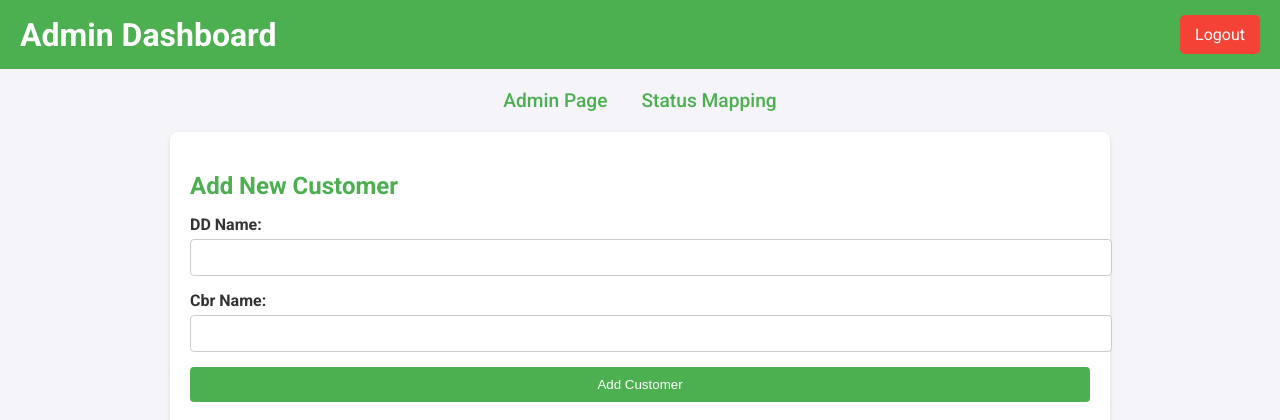
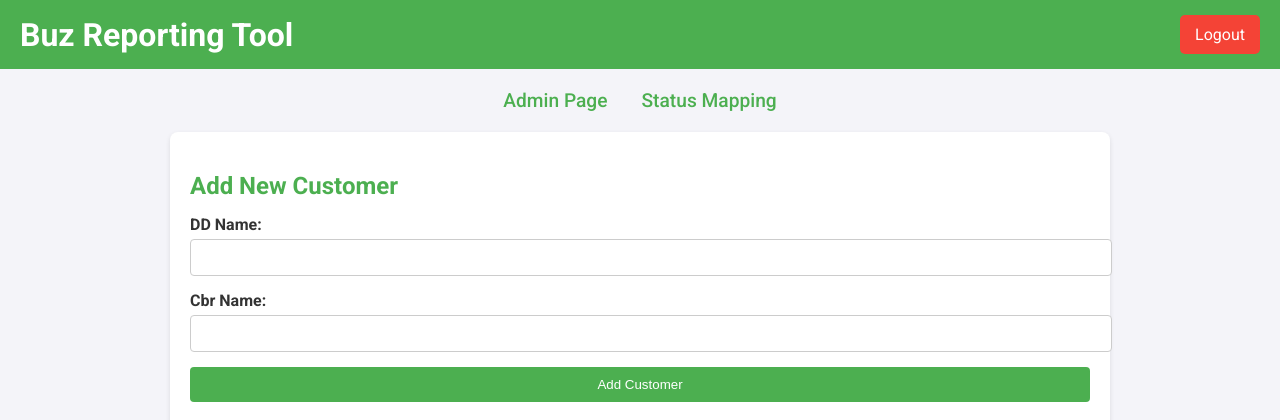
Before and after one commit to derekgwatson/buz-eta-report, a Flask app: page /admin in a window 1280 px wide. Shown: the top 420 px of the page. Run offline with Flask 2, Linux system fonts and the light colour scheme; the visitor is signed in with stand-in values (Sample User, id 1); data that the repository does not hold is empty.

Commit message:
Layout template changes - Buz reporting tool

```diff
--- a/templates/layout.html
+++ b/templates/layout.html
@@ -124,7 +124,7 @@
 </head>
 <body>
 <header>
-    <h1>Admin Dashboard</h1>
+    <h1>Buz Reporting Tool</h1>
     {% if current_user.is_authenticated %}
         <a href="{{ url_for('logout') }}">Logout</a>
     {% else %}
@@ -132,12 +132,12 @@
     {% endif %}
 </header>
 
+{% if current_user.is_authenticated %}
 <nav>
-    {% if current_user.is_authenticated %}
-        <a href="{{ url_for('admin') }}">Admin Page</a>
-        <a href="{{ url_for('list_status_mappings') }}">Status Mapping</a>
-    {% endif %}
+    <a href="{{ url_for('admin') }}">Admin Page</a>
+    <a href="{{ url_for('list_status_mappings') }}">Status Mapping</a>
 </nav>
+{% endif %}
 
 <main>
     {% block content %}
```
